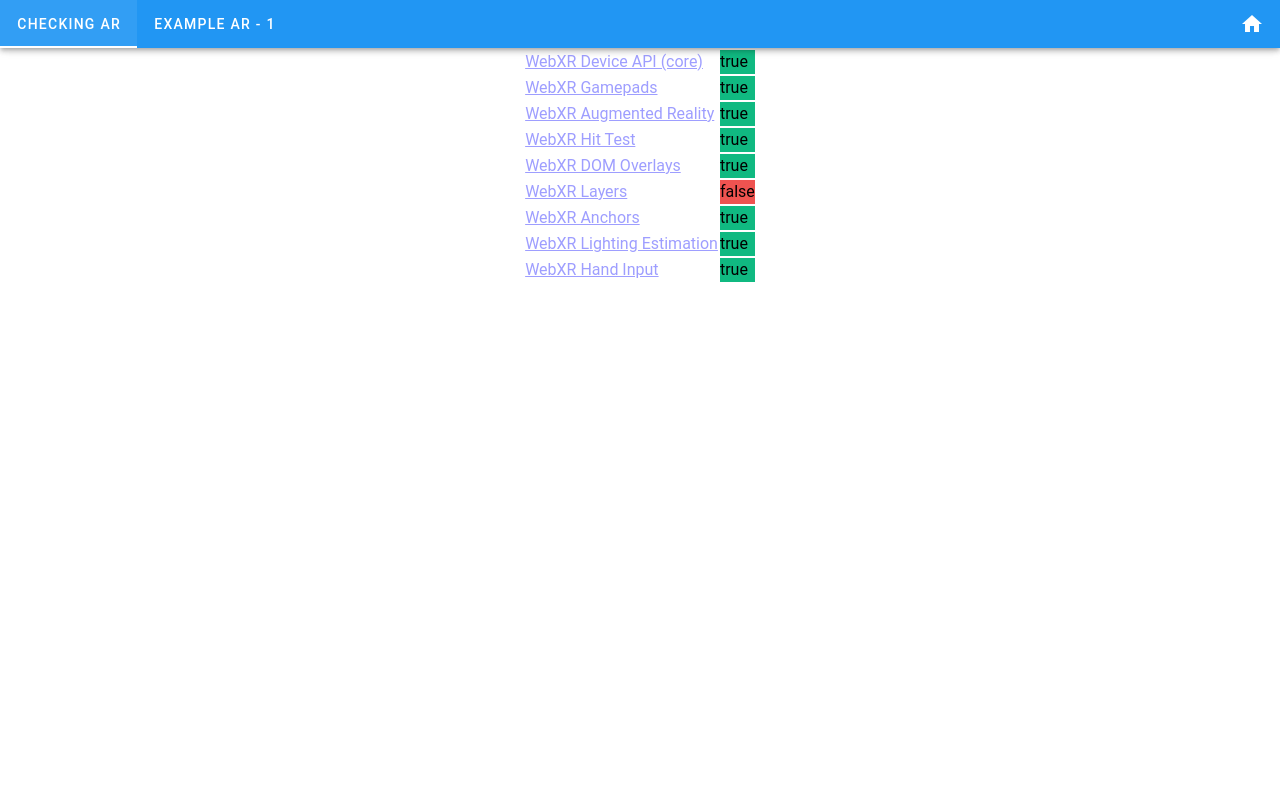
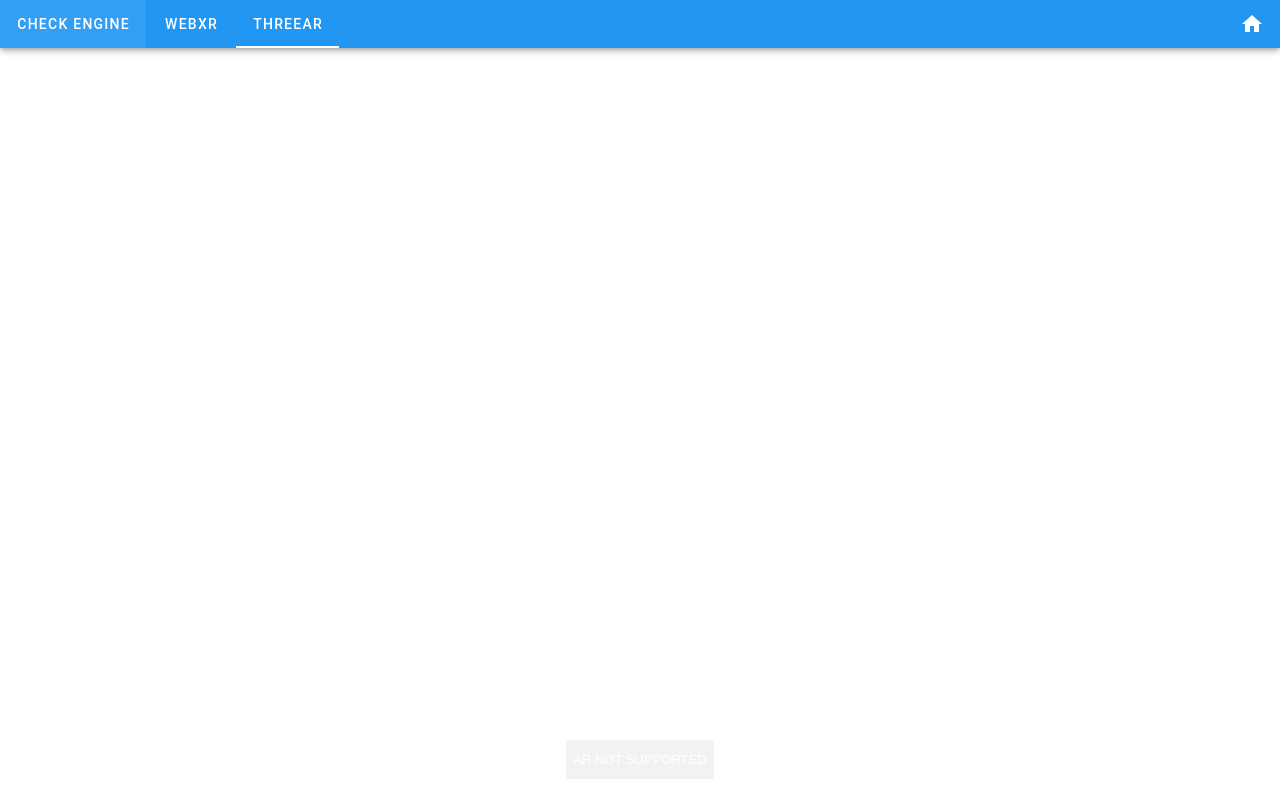
Before and after one commit to iljaverba00/iljaverba00.github.io, a Vue app: page /ar in a window 1280 px wide. Built offline with nearby package versions, Linux system fonts and the light colour scheme.

Commit message:
three js ar

```diff
--- a/components.d.ts
+++ b/components.d.ts
@@ -8,9 +8,12 @@ export {}
 declare module 'vue' {
   export interface GlobalComponents {
     AugmentedReality: typeof import('./src/components/projects/ar/AugmentedReality.vue')['default']
+    CheckTab: typeof import('./src/components/projects/ar/webxr/CheckTab.vue')['default']
     Main: typeof import('./src/components/Main.vue')['default']
     ProjectCard: typeof import('./src/components/ui/ProjectCard.vue')['default']
     RouterLink: typeof import('vue-router')['RouterLink']
     RouterView: typeof import('vue-router')['RouterView']
+    ThreeJsAr: typeof import('./src/components/projects/ar/threear/ThreeJsAr.vue')['default']
+    WebXrTab: typeof import('./src/components/projects/ar/webxr/WebXrTab.vue')['default']
   }
 }
--- a/package.json
+++ b/package.json
@@ -9,6 +9,7 @@
   "dependencies": {
     "@mdi/font": "6.2.95",
     "roboto-fontface": "*",
+    "three": "^0.164.1",
     "vue": "^3.4.21",
     "vue-router": "4",
     "vuetify": "^3.5.8"
--- a/src/components/Main.vue
+++ b/src/components/Main.vue
@@ -47,6 +47,7 @@
               :subtitle="project.subtitle"
               :desc="project.desc"
               :image="project.image"
+              :route = "project.route"
             />
             <!--            <v-sheet-->
             <!--              color="surface-variant-alt"-->
@@ -73,7 +74,7 @@ const projects = [{
   subtitle: "Augmented reality project, based of WebXR",
   image: "eidosmedia-ar.png",
   desc: "Here should be description",
-  path: routes[1].path
+  route: routes[1].path
 }]
 
 </script>
--- a/src/components/projects/ar/AugmentedReality.vue
+++ b/src/components/projects/ar/AugmentedReality.vue
@@ -1,44 +1,21 @@
 <template>
 
-  <v-app-bar
-      color="primary"
-      density="compact"
-  >
-    <v-tabs
-        bg-color="primary"
-        fixed-tabs
-        align-tabs="center"
-        v-model="currentTab"
-    >
-      <v-tab value="check" text="Checking AR">
+  <v-app-bar color="primary" density="compact">
+    <v-tabs v-model="currentTab" bg-color="primary" fixed-tabs align-tabs="center">
+      <v-tab v-for="tab of tabs " :key="tab.id" :value="tab.id" :text="tab.name"/>
+    </v-tabs>
 
-      </v-tab>
+    <v-spacer></v-spacer>
 
-      <v-tab value="ar1" text="Example AR - 1"></v-tab>
-    </v-tabs>
-    <v-spacer></v-spacer>
     <v-btn icon="mdi-home" color="white" @click="toMain"/>
-
   </v-app-bar>
-
 
   <v-tabs-window v-model="currentTab">
     <v-tabs-window-item
-        value="check"
-    >
-      <table style="display: flex; justify-content: center">
-        <tbody>
-        <tr
-            v-for="module of modules"
-            :key="module.name">
-          <td style="text-align: left"><a :href="module.url">{{ module.name }}</a></td>
-          <td :style="`background:${module.supported?'#10b981':'#EF5350'}`">
-            <span>{{ module.supported }}</span>
-          </td>
-        </tr>
-        </tbody>
-      </table>
-
+        v-for="tab of tabs"
+        :key="tab.id"
+        :value="tab.id">
+      <component :is="tab.component"/>
     </v-tabs-window-item>
   </v-tabs-window>
 
@@ -48,62 +25,24 @@
 
 import {ref} from "vue";
 import {useRouter} from "vue-router";
+import CheckTab from "./webxr/CheckTab.vue";
+import WebXrTab from "./webxr/WebXrTab.vue";
+import ThreeJsAr from "./threear/ThreeJsAr.vue";
 
 const router = useRouter();
 
-const currentTab = ref('check');
+const currentTab = ref('three-ar');
 
 const toMain = () => {
   router.push('/');
 }
 
-const modules = [
-  {
-    name: 'WebXR Device API (core)',
-    url: 'https://immersive-web.github.io/webxr/',
-    supported: 'xr' in window.navigator,
-  },
-  {
-    name: 'WebXR Gamepads',
-    url: 'https://immersive-web.github.io/webxr-gamepads-module/',
-    supported: 'gamepad' in (window.XRInputSource?.prototype || {})
-  },
-  {
-    name: 'WebXR Augmented Reality',
-    url: 'https://immersive-web.github.io/webxr-ar-module/',
-    supported: 'environmentBlendMode' in (window.XRSession?.prototype || {})
-  },
-  {
-    name: 'WebXR Hit Test',
-    url: 'https://immersive-web.github.io/hit-test/',
-    supported: 'requestHitTestSource' in (window.XRSession?.prototype || {})
-  },
-  {
-    name: 'WebXR DOM Overlays',
-    url: 'https://immersive-web.github.io/dom-overlays/',
-    supported: 'domOverlayState' in (window.XRSession?.prototype || {})
-  },
-  {
-    name: 'WebXR Layers',
-    url: 'https://immersive-web.github.io/layers/',
-    supported: 'XRProjectionLayer' in window
-  },
-  {
-    name: 'WebXR Anchors',
-    url: 'https://immersive-web.github.io/anchors/',
-    supported: 'createAnchor' in (window.XRFrame?.prototype || {})
-  },
-  {
-    name: 'WebXR Lighting Estimation',
-    url: 'https://immersive-web.github.io/lighting-estimation/',
-    supported: 'requestLightProbe' in (window.XRSession?.prototype || {})
-  },
-  {
-    name: 'WebXR Hand Input',
-    url: 'https://www.w3.org/TR/webxr-hand-input/',
-    supported: 'hand' in (window.XRInputSource?.prototype || {})
-  }
-];
+const tabs = [
+  {id: 'check', name: 'Check engine', component: CheckTab},
+  {id: 'web-xr', name: 'WebXr', component: WebXrTab},
+  {id: 'three-ar', name: 'ThreeAr', component: ThreeJsAr}
+]
+
 </script>
 <style scoped>
 </style>
--- /dev/null
+++ b/src/components/projects/ar/threear/ThreeJsAr.vue
@@ -0,0 +1,19 @@
+<template>
+  <div id="three-js-ar" style="width: 100px; height: 100px">
+
+  </div>
+</template>
+
+<script setup lang="ts">
+import three_ar from './three-ar.js'
+import {onMounted} from "vue";
+
+onMounted(()=>{
+  three_ar();
+})
+
+</script>
+
+<style scoped>
+
+</style>
--- /dev/null
+++ b/src/components/projects/ar/webxr/CheckTab.vue
@@ -0,0 +1,64 @@
+<template>
+  <table style="display: flex; justify-content: center">
+    <tbody>
+    <tr
+        v-for="module of modules"
+        :key="module.name">
+      <td style="text-align: left"><a :href="module.url">{{ module.name }}</a></td>
+      <td :style="`background:${module.supported?'#10b981':'#EF5350'}`">
+        <span>{{ module.supported }}</span>
+      </td>
+    </tr>
+    </tbody>
+  </table>
+</template>
+
+<script setup>
+const modules = [
+  {
+    name: 'WebXR Device API (core)',
+    url: 'https://immersive-web.github.io/webxr/',
+    supported: 'xr' in window.navigator,
+  },
+  {
+    name: 'WebXR Gamepads',
+    url: 'https://immersive-web.github.io/webxr-gamepads-module/',
+    supported: 'gamepad' in (window.XRInputSource?.prototype || {})
+  },
+  {
+    name: 'WebXR Augmented Reality',
+    url: 'https://immersive-web.github.io/webxr-ar-module/',
+    supported: 'environmentBlendMode' in (window.XRSession?.prototype || {})
+  },
+  {
+    name: 'WebXR Hit Test',
+    url: 'https://immersive-web.github.io/hit-test/',
+    supported: 'requestHitTestSource' in (window.XRSession?.prototype || {})
+  },
+  {
+    name: 'WebXR DOM Overlays',
+    url: 'https://immersive-web.github.io/dom-overlays/',
+    supported: 'domOverlayState' in (window.XRSession?.prototype || {})
+  },
+  {
+    name: 'WebXR Layers',
+    url: 'https://immersive-web.github.io/layers/',
+    supported: 'XRProjectionLayer' in window
+  },
+  {
+    name: 'WebXR Anchors',
+    url: 'https://immersive-web.github.io/anchors/',
+    supported: 'createAnchor' in (window.XRFrame?.prototype || {})
+  },
+  {
+    name: 'WebXR Lighting Estimation',
+    url: 'https://immersive-web.github.io/lighting-estimation/',
+    supported: 'requestLightProbe' in (window.XRSession?.prototype || {})
+  },
+  {
+    name: 'WebXR Hand Input',
+    url: 'https://www.w3.org/TR/webxr-hand-input/',
+    supported: 'hand' in (window.XRInputSource?.prototype || {})
+  }
+];
+</script>
--- /dev/null
+++ b/src/components/projects/ar/webxr/WebXrTab.vue
@@ -0,0 +1,11 @@
+<template>
+
+</template>
+
+<script setup lang="ts">
+
+</script>
+
+<style scoped>
+
+</style>
--- a/src/components/ui/ProjectCard.vue
+++ b/src/components/ui/ProjectCard.vue
@@ -20,7 +20,7 @@
       <v-btn
         color="orange-lighten-2"
         text="Start"
-        @click="toLayout('/ar')"
+        @click="toLayout"
       ></v-btn>
 
       <v-spacer></v-spacer>
@@ -46,14 +46,14 @@
 import {ref} from "vue";
 import {useRouter} from "vue-router";
 
-defineProps(['title', 'subtitle', 'image', 'desc']);
+const props = defineProps(['title', 'subtitle', 'image', 'desc', 'route']);
 
 const router = useRouter();
 
 const show = ref(false);
 
-const toLayout = (name: string) => {
-  router.push(name)
+const toLayout = () => {
+  router.push(props.route)
 }
 </script>
 
```
Also changed, not shown: src/components/ui/UiInterfaces.ts (added, +9 -0 lines), src/components/projects/ar/threear/three-ar.js (added), 1 other file (tests, documents, lock files or other folders).
